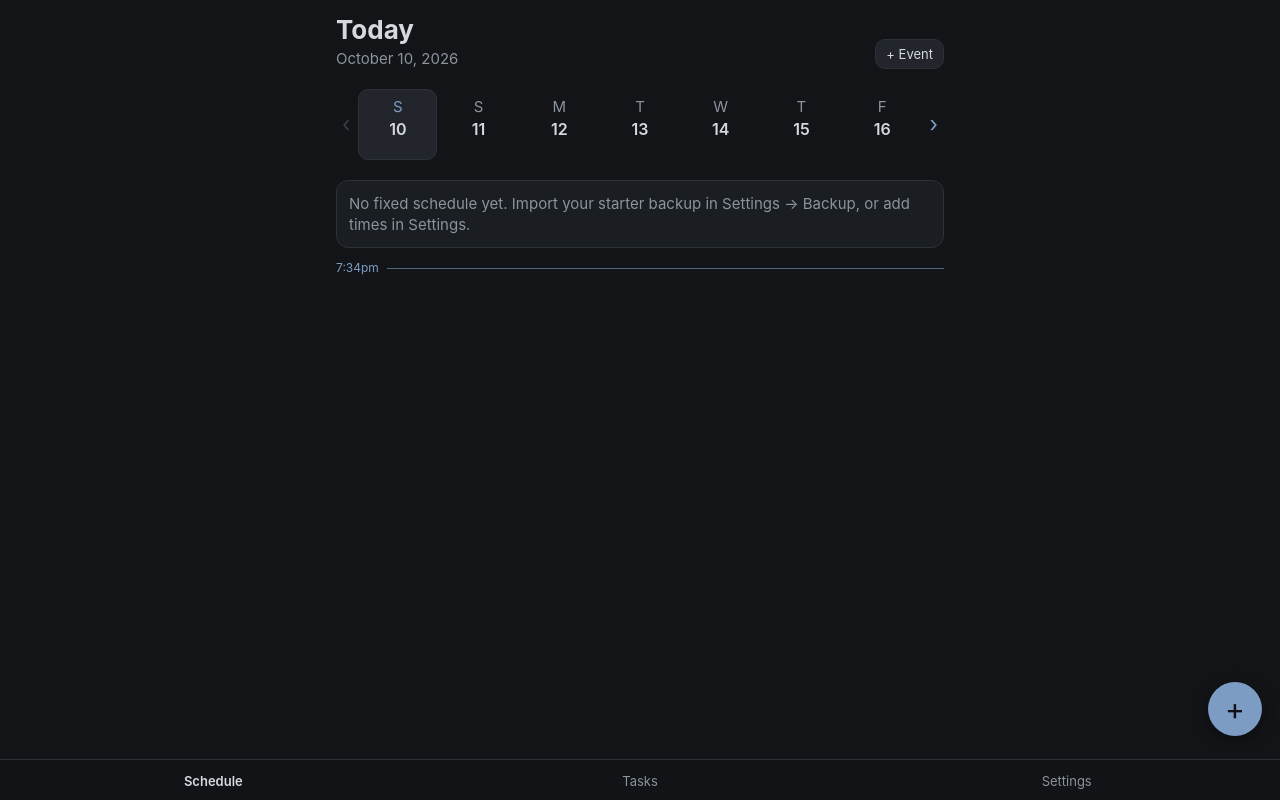
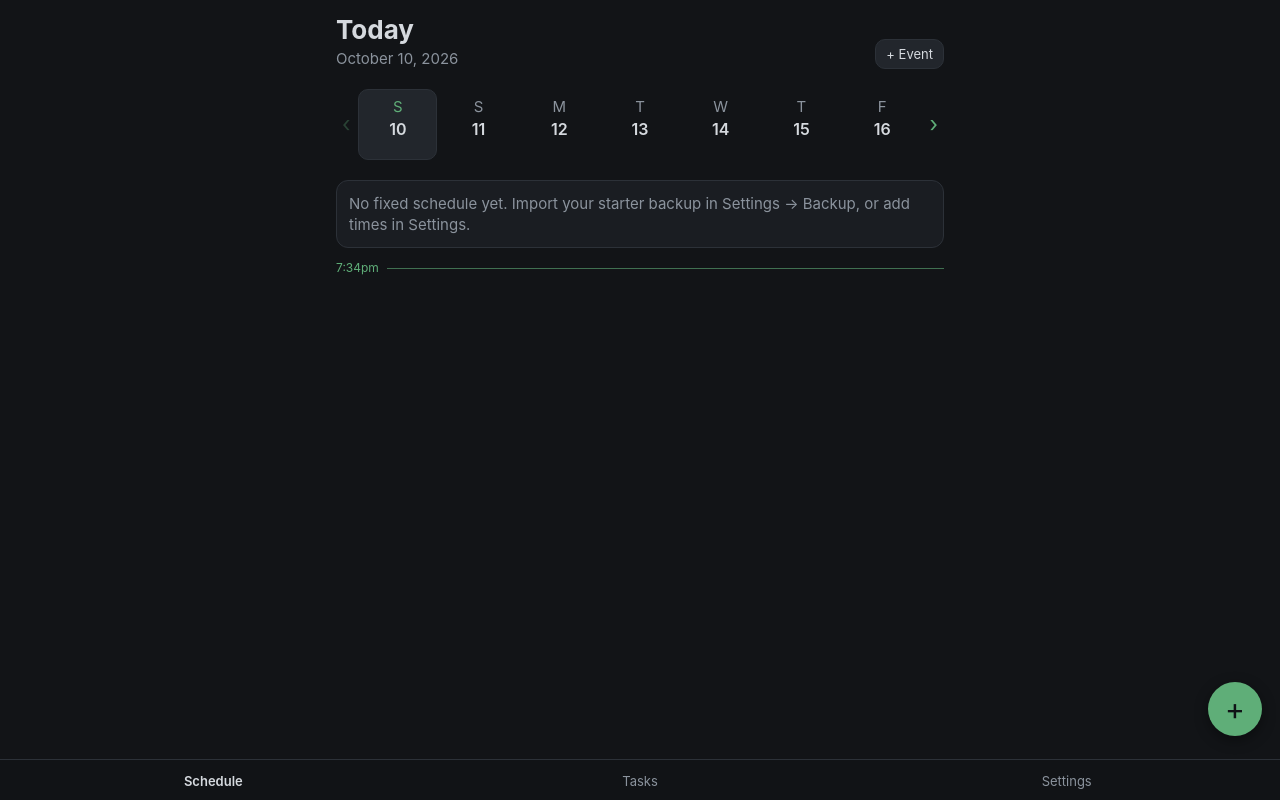
Before and after one commit to KasenE08/Schedule-App-Planner, a Preact app: page / in a window 1280 px wide. Built offline with nearby package versions, Linux system fonts and the light colour scheme.

Commit message:
Use the icon's green as the app's accent color
Co-Authored-By: Claude Opus 5.5 <noreply@anthropic.com>
Claude-Session: https://claude.ai/code/session_01PgwSkamuFfCzYJvQe2A3kQ

```diff
--- a/src/app/styles.css
+++ b/src/app/styles.css
@@ -5,7 +5,7 @@
   --line: #2c3138;
   --text: #d5d9de;
   --muted: #8b939d;
-  --accent: #7d9cc4;
+  --accent: #5fae78; /* matches the app icon */
   --warn: #d08a7e;
   --c-online: #6f94c6;
   --c-online-missing: #9a86c2;
```
